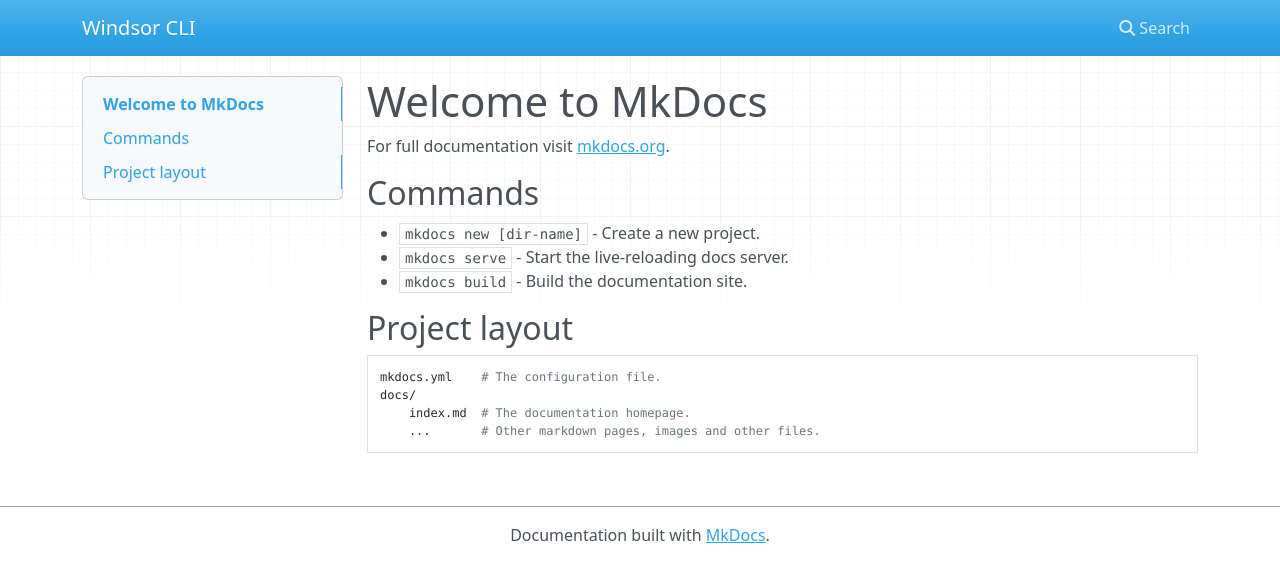
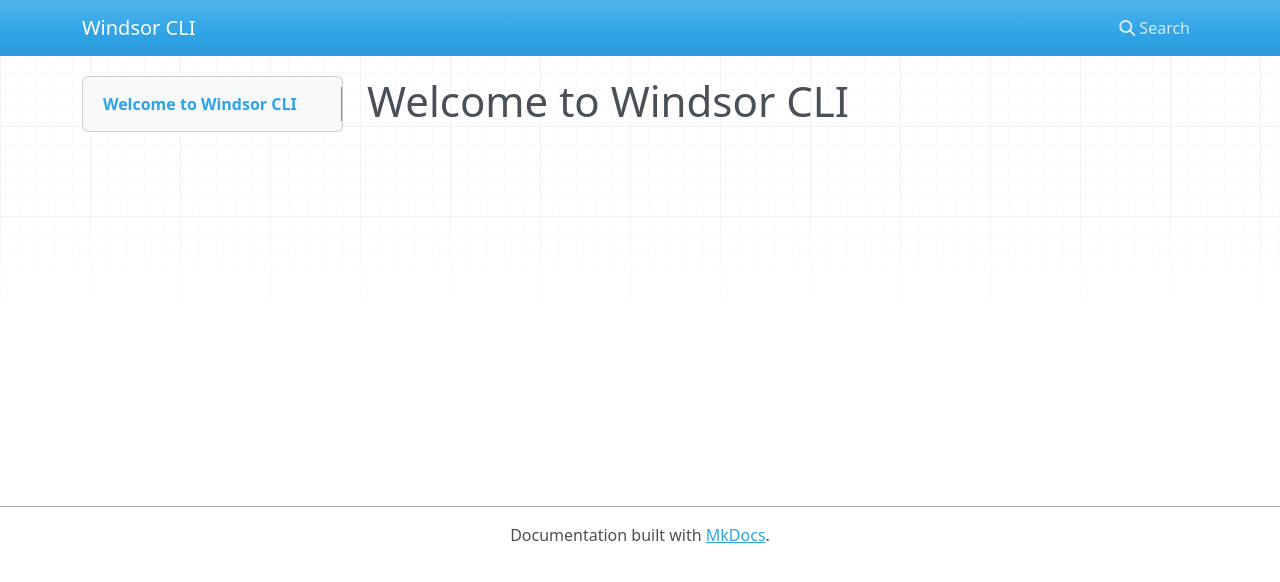
Before and after one commit to tvangundy/pages-test, an MkDocs documentation site: the page built from docs/index.md, in a window 1280 px wide. Shown: the top 582 px of the page. Built offline with MkDocs 1.6.1, drawn with Linux system fonts in a browser that asks for light colours; nearby versions of some CDN libraries.

Commit message:
simple page

```diff
--- a/docs/index.md
+++ b/docs/index.md
@@ -1,16 +1 @@
-# Welcome to MkDocs
-
-For full documentation visit [mkdocs.org](https://www.mkdocs.org).
-
-## Commands
-
-* `mkdocs new [dir-name]` - Create a new project.
-* `mkdocs serve` - Start the live-reloading docs server.
-* `mkdocs build` - Build the documentation site.
-
-## Project layout
-
-    mkdocs.yml    # The configuration file.
-    docs/
-        index.md  # The documentation homepage.
-        ...       # Other markdown pages, images and other files.
+# Welcome to Windsor CLI
```
